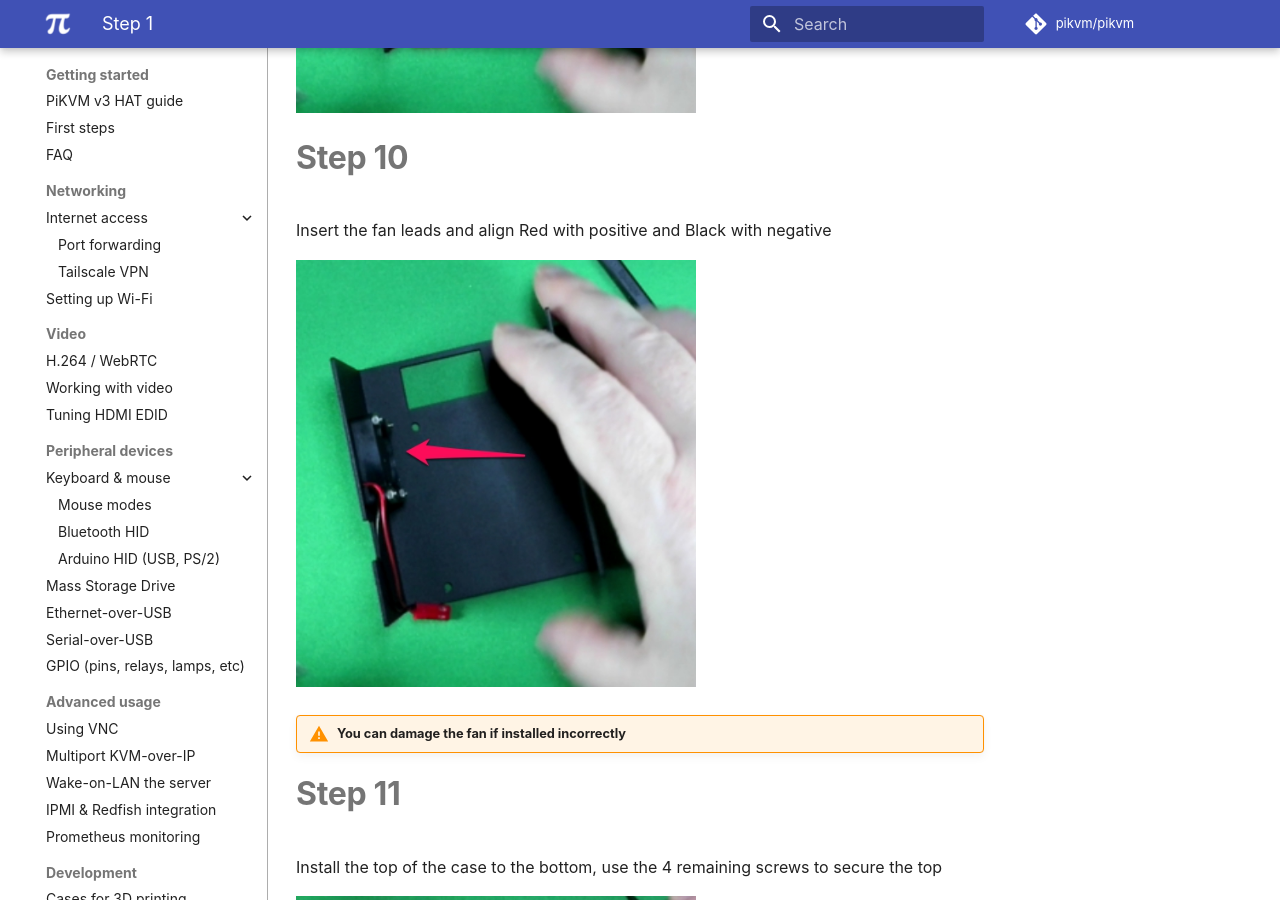
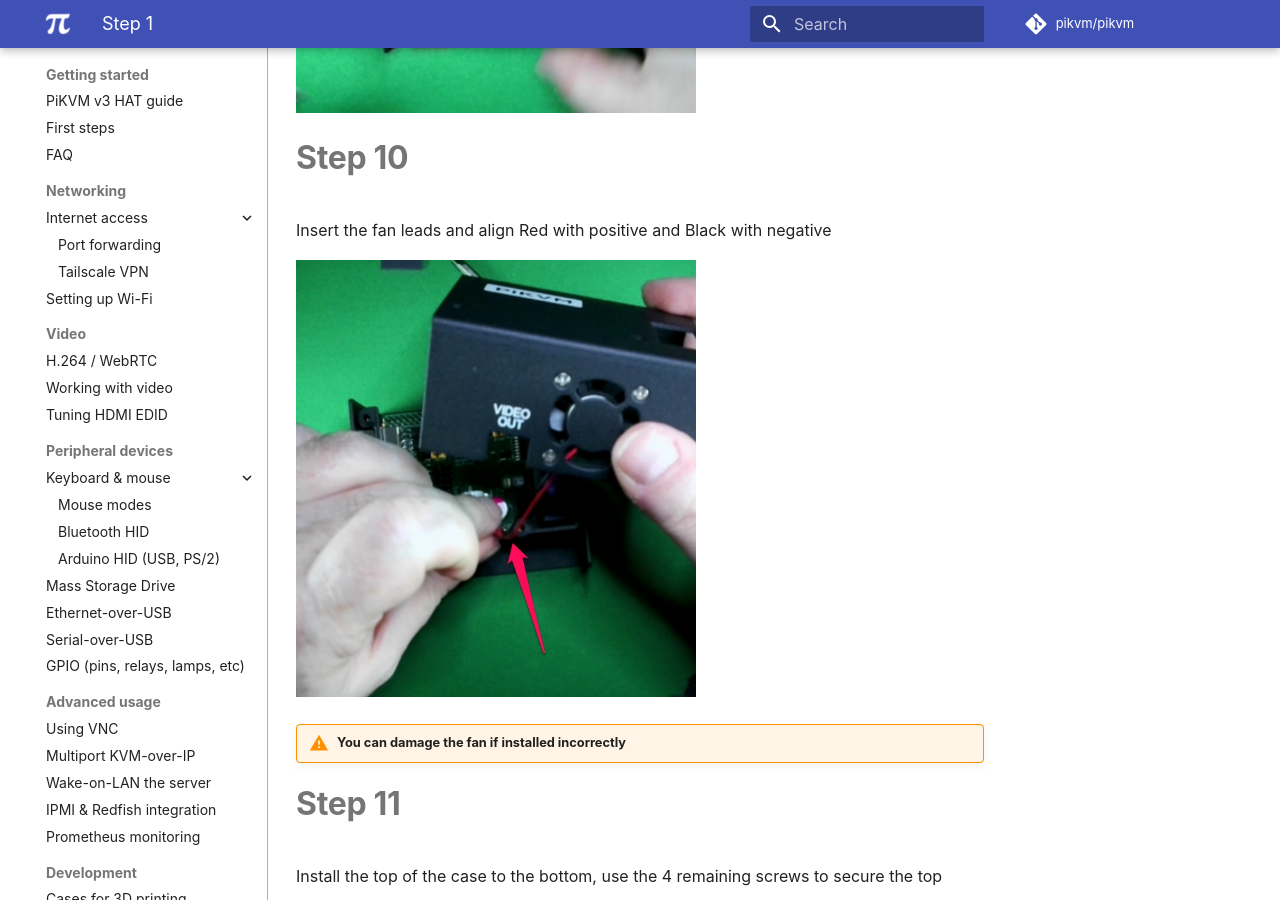
Before and after one commit to pikvm/pikvm, an MkDocs documentation site: the page built from docs/v3_illustrated_install_instructions.md, in a window 1280 px wide and 900 px high, scrolled down 5996 px. Built offline with MkDocs 1.6.1 and Material for MkDocs 9.7.7, drawn with Linux system fonts in a browser that asks for light colours; some web fonts are replaced; comment, search, counter and statistics services are not loaded.

Commit message:
Update v3_illustrated_install_instructions.md

```diff
--- a/docs/v3_illustrated_install_instructions.md
+++ b/docs/v3_illustrated_install_instructions.md
@@ -83,7 +83,7 @@
 
 Insert the fan leads and align Red with positive and Black with negative
 
-<img src="HAT_install_fan_to_top.jpg" width="400" />
+<img src="HAT_install_fan_to_HAT_board.jpg" width="400" />
 
 !!! warning "You can damage the fan if installed incorrectly"
 
```
